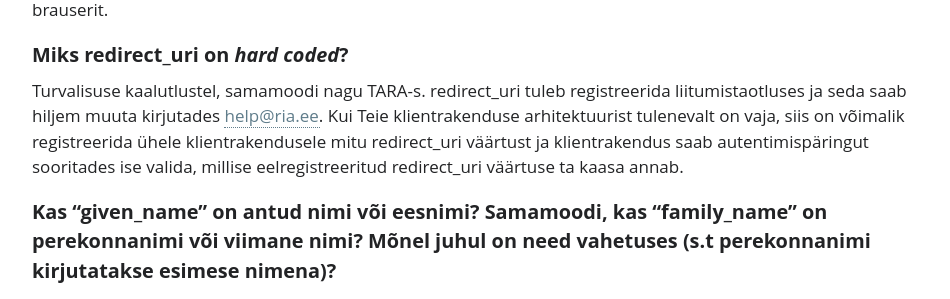
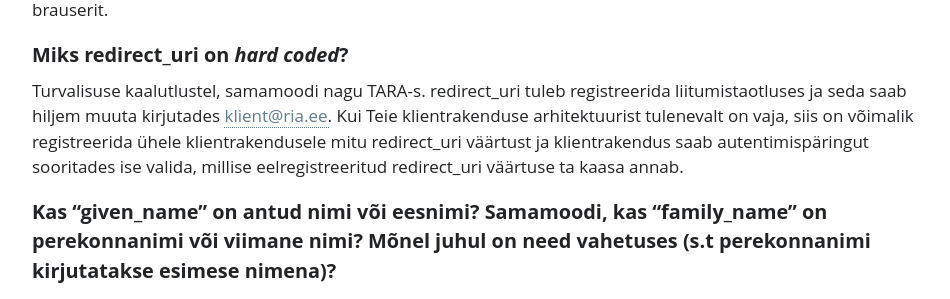
Before and after one commit to e-gov/GOVSSO, a Jekyll site: the page built from Faq.md, in a window 1280 px wide. Shown: the part 4496-4795 px from the top of the page, without its empty margins (326-1276 px from the left). Built offline with Jekyll 4.4.1, drawn with Linux system fonts in a browser that asks for light colours.

Commit message:
Update Faq.md
Changes in the service support email address.

```diff
--- a/Faq.md
+++ b/Faq.md
@@ -80,7 +80,7 @@ Kui need on eraldi brauserid ehk käsitletavad eraldi seadmetena (s.t. igaühel
 
 ## Miks redirect_uri on *hard coded*?
 
-Turvalisuse kaalutlustel, samamoodi nagu TARA-s. redirect_uri tuleb registreerida liitumistaotluses ja seda saab hiljem muuta kirjutades [help@ria.ee](mailto:help@ria.ee).
+Turvalisuse kaalutlustel, samamoodi nagu TARA-s. redirect_uri tuleb registreerida liitumistaotluses ja seda saab hiljem muuta kirjutades [klient@ria.ee](mailto:klient@ria.ee).
 Kui Teie klientrakenduse arhitektuurist tulenevalt on vaja, siis on võimalik registreerida ühele klientrakendusele mitu redirect_uri väärtust ja klientrakendus saab autentimispäringut sooritades ise valida, millise eelregistreeritud redirect_uri väärtuse ta kaasa annab.
 
 ## Kas "given_name" on antud nimi või eesnimi? Samamoodi, kas "family_name" on perekonnanimi või viimane nimi? Mõnel juhul on need vahetuses (s.t perekonnanimi kirjutatakse esimese nimena)?
@@ -117,12 +117,12 @@ Veendu et:
 - Authorization päis on korrektselt koostatud vastavalt juhendile [Technical Specification](/TechnicalSpecification#62-id-token-request).
 - client_id ja client_secret väärtused on õiged ning väljastatud antud keskkonna jaoks.
 
-Uue saladuse (client_secret) väljastamiseks kontakteeru [help@ria.ee](mailto:help@ria.ee). Kindlasti lisa vastava teenuse client_id millele saladust soovitakse.
+Uue saladuse (client_secret) väljastamiseks kontakteeru [klient@ria.ee](mailto:klient@ria.ee). Kindlasti lisa vastava teenuse client_id millele saladust soovitakse.
 
 ## Kas brauseris peavad küpsised olema lubatud?
 
 Jah, GovSSO vajab küpsiste lubamist.
 
 
-Ei leidnud oma küsimusele vastust? Kontakteeru Riigi Infosüsteemi Ametiga: [help@ria.ee](mailto:help@ria.ee). Kui sa oled juba GovSSO teenusega liitunud siis kindlasti lisa ka oma infopäringusse client_id väärtus.
+Ei leidnud oma küsimusele vastust? Kontakteeru Riigi Infosüsteemi Ametiga: [klient@ria.ee](mailto:klient@ria.ee). Kui sa oled juba GovSSO teenusega liitunud siis kindlasti lisa ka oma infopäringusse client_id väärtus.
 {: .adv}
```
